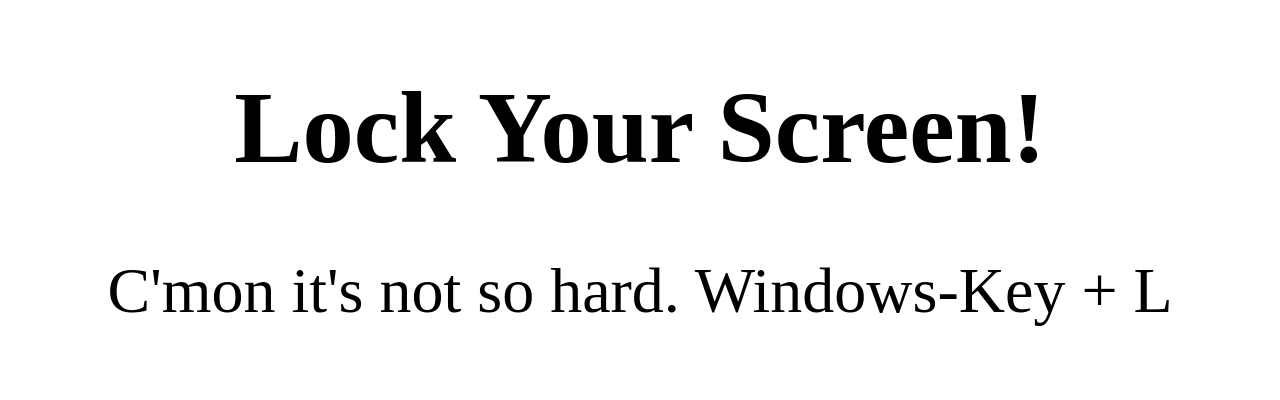
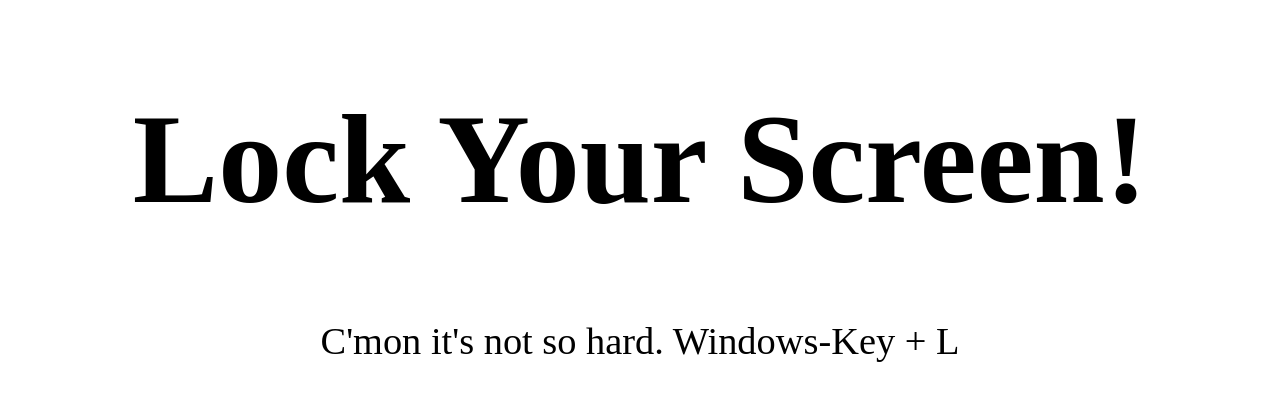
Before and after one commit to fxschaefer/lockyourscreen, a plain HTML site: page index.html in a window 1280 px wide. Drawn offline with Linux system fonts and the light colour scheme.

Commit message:
Update index.html

```diff
--- a/index.html
+++ b/index.html
@@ -5,10 +5,10 @@
 <style>
 .center {
   text-align: center;
-  font-size:5vw;
+  font-size:3vw;
 }
 .center h1 {
-  font-size:8vw;
+  font-size:10vw;
   text-align: center;
 }
 </style>
```
